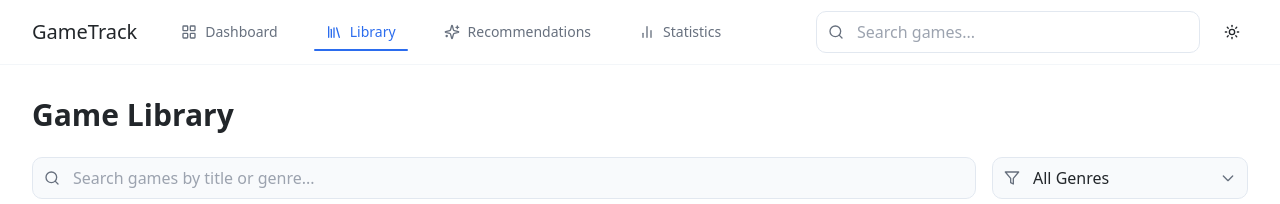
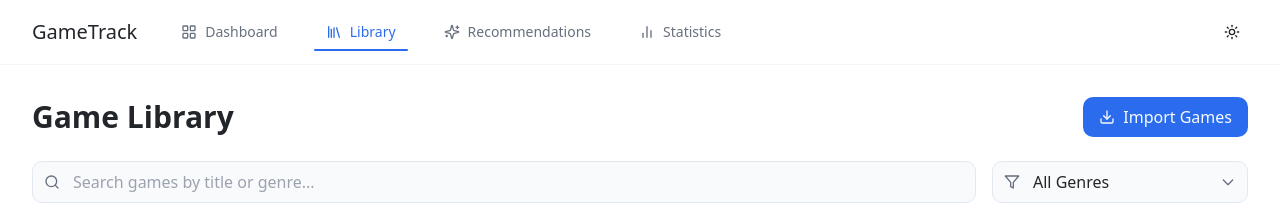
Before and after one commit to vanddev/play-palette-manager, a React (Vite) app: page /library in a window 1280 px wide. Shown: the top 204 px of the page. Built offline with nearby package versions, Linux system fonts and the light colour scheme.

Commit message:
Remove search bar, add catalog button

```diff
--- a/src/components/Layout.tsx
+++ b/src/components/Layout.tsx
@@ -12,7 +12,7 @@ interface LayoutProps {
 export const Layout: React.FC<LayoutProps> = ({ games, onStatusChange }) => {
   return (
     <div className="min-h-screen flex flex-col animate-fade-in">
-      <Navbar games={games} onStatusChange={onStatusChange} />
+      <Navbar />
       <main className="flex-1 flex flex-col">
         <div className="page-container">
           <Outlet />
--- a/src/components/Navbar.tsx
+++ b/src/components/Navbar.tsx
@@ -1,21 +1,13 @@
 
-import React, { useState, useRef, useEffect } from 'react';
-import { Link, useLocation, useNavigate } from 'react-router-dom';
-import { LayoutGrid, Library, Sparkles, BarChart2, Search, X } from 'lucide-react';
+import React from 'react';
+import { Link, useLocation } from 'react-router-dom';
+import { LayoutGrid, Library, Sparkles, BarChart2 } from 'lucide-react';
 import { ThemeToggle } from './ThemeToggle';
-import { Game, GameStatus } from '../utils/gameData';
 
-interface NavbarProps {
-  games: Game[];
-  onStatusChange: (gameId: number, status: GameStatus) => void;
-}
+interface NavbarProps {}
 
-export const Navbar: React.FC<NavbarProps> = ({ games, onStatusChange }) => {
+export const Navbar: React.FC<NavbarProps> = () => {
   const location = useLocation();
-  const navigate = useNavigate();
-  const [searchQuery, setSearchQuery] = useState('');
-  const [showSearchResults, setShowSearchResults] = useState(false);
-  const searchRef = useRef<HTMLDivElement>(null);
 
   const navItems = [
     { path: '/', label: 'Dashboard', icon: LayoutGrid },
@@ -24,33 +16,6 @@ export const Navbar: React.FC<NavbarProps> = ({ games, onStatusChange }) => {
     { path: '/statistics', label: 'Statistics', icon: BarChart2 },
   ];
 
-  // Filter games based on search query
-  const searchResults = searchQuery.trim()
-    ? games.filter(game =>
-        game.title.toLowerCase().includes(searchQuery.toLowerCase()) ||
-        game.genre.toLowerCase().includes(searchQuery.toLowerCase()) ||
-        game.platform.toLowerCase().includes(searchQuery.toLowerCase())
-      ).slice(0, 8) // Limit to 8 results
-    : [];
-
-  // Handle search result click
-  const handleSearchResultClick = (gameId: number) => {
-    navigate(`/game/${gameId}`);
-    setSearchQuery('');
-    setShowSearchResults(false);
-  };
-
-  // Handle click outside to close search results
-  useEffect(() => {
-    const handleClickOutside = (event: MouseEvent) => {
-      if (searchRef.current && !searchRef.current.contains(event.target as Node)) {
-        setShowSearchResults(false);
-      }
-    };
-
-    document.addEventListener('mousedown', handleClickOutside);
-    return () => document.removeEventListener('mousedown', handleClickOutside);
-  }, []);
 
   return (
     <header className="sticky top-0 z-40 w-full border-b border-border/40 bg-background/95 backdrop-blur supports-[backdrop-filter]:bg-background/60">
@@ -86,69 +51,6 @@ export const Navbar: React.FC<NavbarProps> = ({ games, onStatusChange }) => {
           })}
         </nav>
 
-        {/* Search Bar */}
-        <div className="relative flex-1 max-w-sm mx-4" ref={searchRef}>
-          <div className="relative">
-            <div className="absolute inset-y-0 left-0 flex items-center pl-3 pointer-events-none">
-              <Search className="h-4 w-4 text-muted-foreground" />
-            </div>
-            <input
-              type="text"
-              className="w-full pl-10 pr-10 py-2 bg-background border border-border rounded-md focus:ring-2 focus:ring-primary focus:border-transparent focus:outline-none transition-all"
-              placeholder="Search games..."
-              value={searchQuery}
-              onChange={(e) => {
-                setSearchQuery(e.target.value);
-                setShowSearchResults(e.target.value.trim().length > 0);
-              }}
-              onFocus={() => searchQuery.trim().length > 0 && setShowSearchResults(true)}
-            />
-            {searchQuery && (
-              <button
-                onClick={() => {
-                  setSearchQuery('');
-                  setShowSearchResults(false);
-                }}
-                className="absolute inset-y-0 right-0 flex items-center pr-3 text-muted-foreground hover:text-foreground transition-colors"
-              >
-                <X className="h-4 w-4" />
-              </button>
-            )}
-          </div>
-
-          {/* Search Results Dropdown */}
-          {showSearchResults && searchResults.length > 0 && (
-            <div className="absolute top-full left-0 right-0 mt-2 bg-background border border-border rounded-md shadow-lg z-50 max-h-80 overflow-y-auto">
-              {searchResults.map((game) => (
-                <button
-                  key={game.id}
-                  onClick={() => handleSearchResultClick(game.id)}
-                  className="w-full px-4 py-3 text-left hover:bg-accent transition-colors border-b border-border last:border-b-0"
-                >
-                  <div className="flex items-center justify-between">
-                    <div>
-                      <p className="font-medium text-foreground">{game.title}</p>
-                      <p className="text-sm text-muted-foreground">{game.genre} • {game.platform}</p>
-                    </div>
-                    {game.status && (
-                      <span className="text-xs px-2 py-1 bg-primary/10 text-primary rounded">
-                        {game.status === GameStatus.FINISHED && 'Finished'}
-                        {game.status === GameStatus.WISHLIST && 'Wishlist'}
-                        {game.status === GameStatus.DISLIKED && 'Not Interested'}
-                      </span>
-                    )}
-                  </div>
-                </button>
-              ))}
-              {searchQuery.trim() && searchResults.length === 0 && (
-                <div className="px-4 py-3 text-center text-muted-foreground">
-                  No games found for "{searchQuery}"
-                </div>
-              )}
-            </div>
-          )}
-        </div>
-
         <div className="flex items-center gap-2">
           <ThemeToggle />
         </div>
--- a/src/pages/Library.tsx
+++ b/src/pages/Library.tsx
@@ -1,5 +1,5 @@
 import React, { useState } from 'react';
-import { Check, Clock, X, Search, Filter, Plus } from 'lucide-react';
+import { Check, Clock, X, Search, Filter, Plus, Download } from 'lucide-react';
 import { GameList } from '../components/GameList';
 import { Game, GameStatus } from '../utils/gameData';
 
@@ -33,7 +33,13 @@ const Library: React.FC<LibraryProps> = ({ games, onStatusChange }) => {
   return (
     <div>
       <div className="mb-8">
-        <h1 className="text-3xl font-bold mb-6">Game Library</h1>
+        <div className="flex items-center justify-between mb-6">
+          <h1 className="text-3xl font-bold">Game Library</h1>
+          <button className="flex items-center gap-2 px-4 py-2 bg-primary text-primary-foreground rounded-md hover:bg-primary/90 transition-colors">
+            <Download className="h-4 w-4" />
+            Import Games
+          </button>
+        </div>
 
         <div className="flex flex-col md:flex-row gap-4">
           {/* Search */}
```
